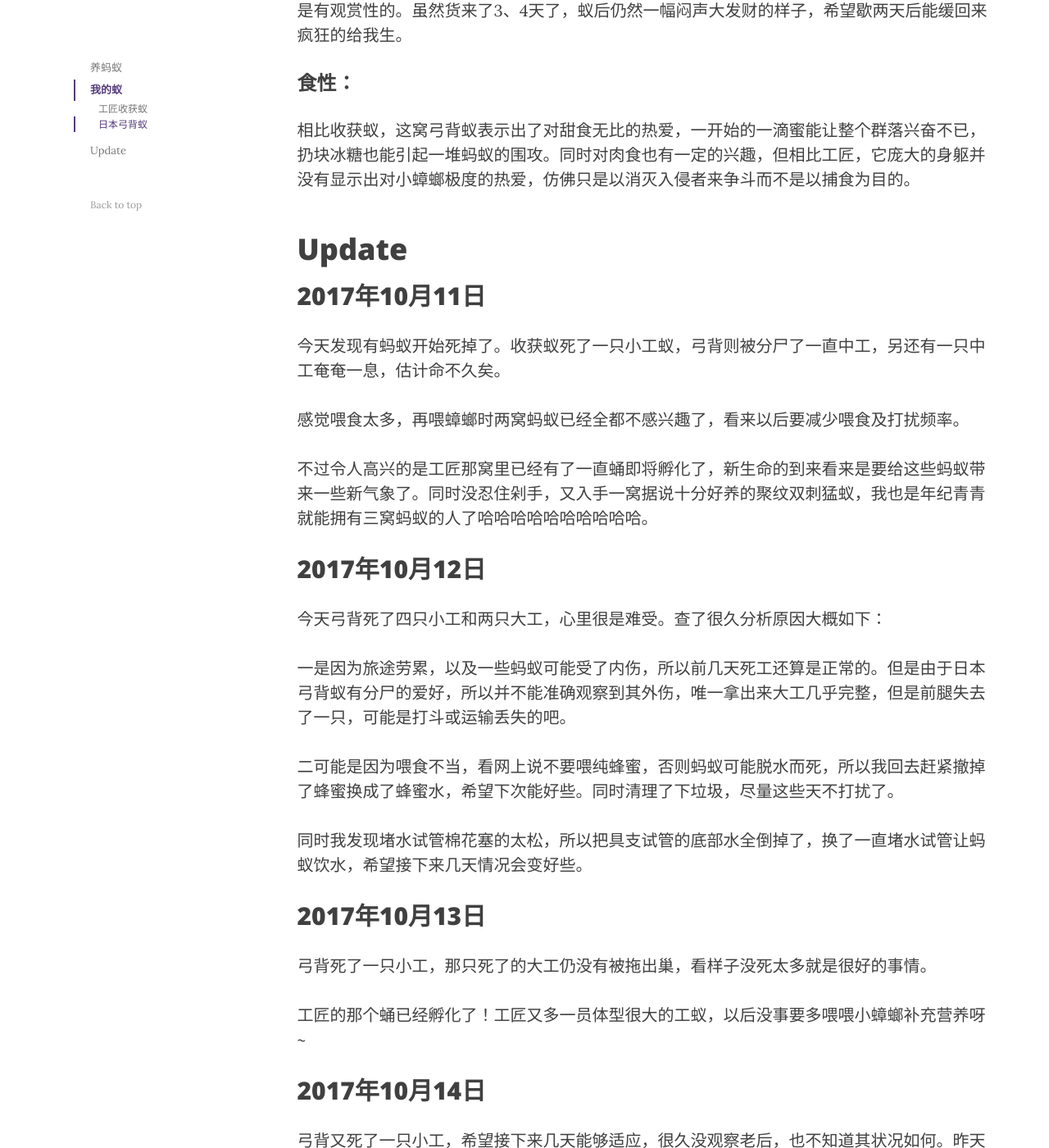
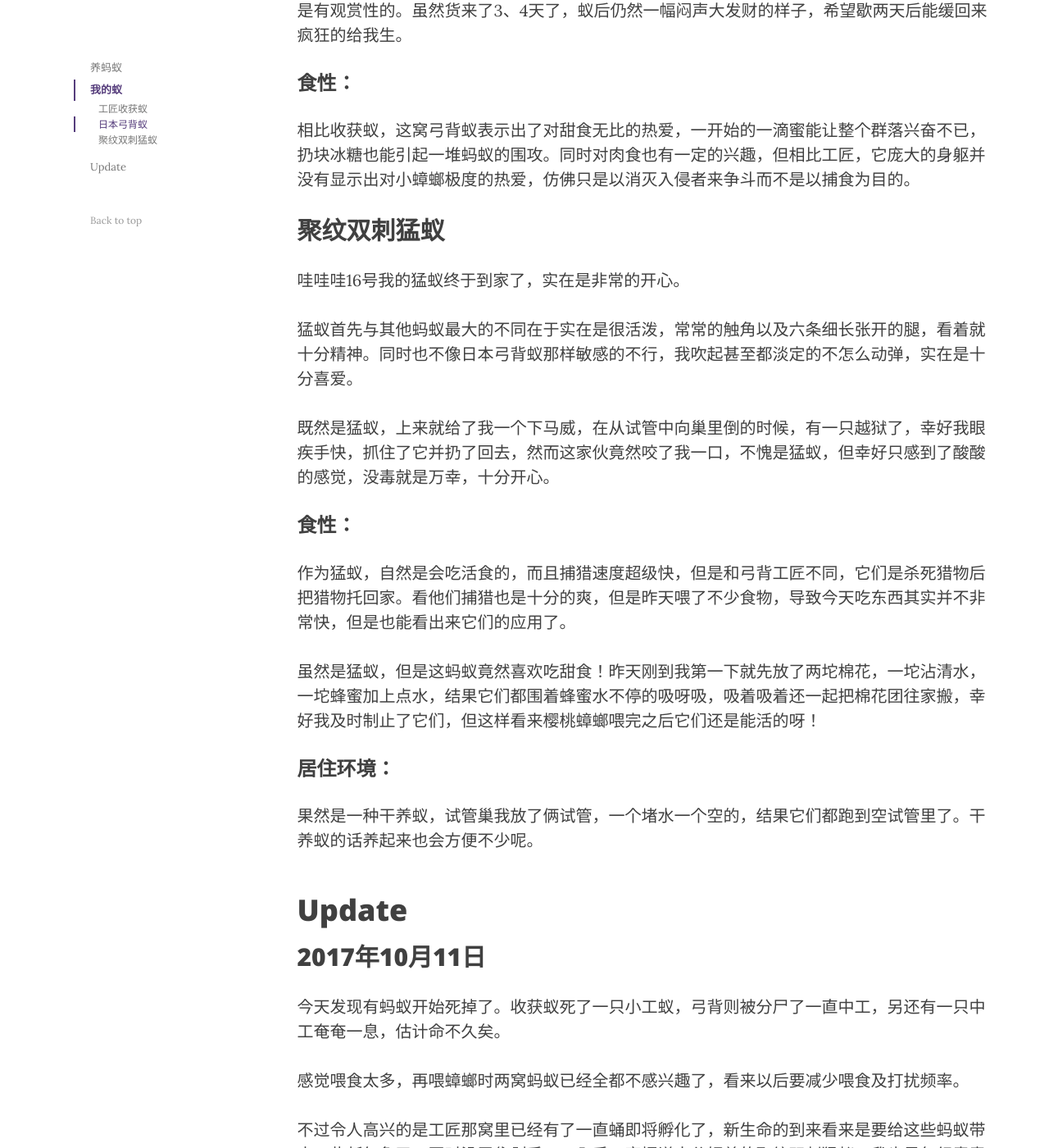
Before and after one commit to zhaobenx/zhaobenx.github.io, a Jekyll site: the page built from _posts/2017-10-10-love-ants.md, in a window 1280 px wide and 1400 px high, scrolled down 1868 px. Shown: the whole window at 82% size. Built offline with Jekyll 4.4.1, drawn with Linux system fonts in a browser that asks for light colours; nearby versions of some CDN libraries; comment, search, counter and statistics services are not loaded; some of the changed text lies outside the part shown.

Commit message:
Update 2017-10-10-love-ants.md

```diff
--- a/_posts/2017-10-10-love-ants.md
+++ b/_posts/2017-10-10-love-ants.md
@@ -44,7 +44,23 @@ published: true
 
 相比收获蚁，这窝弓背蚁表示出了对甜食无比的热爱，一开始的一滴蜜能让整个群落兴奋不已，扔块冰糖也能引起一堆蚂蚁的围攻。同时对肉食也有一定的兴趣，但相比工匠，它庞大的身躯并没有显示出对小蟑螂极度的热爱，仿佛只是以消灭入侵者来争斗而不是以捕食为目的。
 
+## 聚纹双刺猛蚁
 
+哇哇哇16号我的猛蚁终于到家了，实在是非常的开心。
+
+猛蚁首先与其他蚂蚁最大的不同在于实在是很活泼，常常的触角以及六条细长张开的腿，看着就十分精神。同时也不像日本弓背蚁那样敏感的不行，我吹起甚至都淡定的不怎么动弹，实在是十分喜爱。
+
+既然是猛蚁，上来就给了我一个下马威，在从试管中向巢里倒的时候，有一只越狱了，幸好我眼疾手快，抓住了它并扔了回去，然而这家伙竟然咬了我一口，不愧是猛蚁，但幸好只感到了酸酸的感觉，没毒就是万幸，十分开心。
+
+### 食性：
+
+作为猛蚁，自然是会吃活食的，而且捕猎速度超级快，但是和弓背工匠不同，它们是杀死猎物后把猎物托回家。看他们捕猎也是十分的爽，但是昨天喂了不少食物，导致今天吃东西其实并不非常快，但是也能看出来它们的应用了。
+
+虽然是猛蚁，但是这蚂蚁竟然喜欢吃甜食！昨天刚到我第一下就先放了两坨棉花，一坨沾清水，一坨蜂蜜加上点水，结果它们都围着蜂蜜水不停的吸呀吸，吸着吸着还一起把棉花团往家搬，幸好我及时制止了它们，但这样看来樱桃蟑螂喂完之后它们还是能活的呀！
+
+### 居住环境：
+
+果然是一种干养蚁，试管巢我放了俩试管，一个堵水一个空的，结果它们都跑到空试管里了。干养蚁的话养起来也会方便不少呢。
 
 # Update
 
@@ -83,3 +99,11 @@ published: true
 ## 2017年10月15日
 
 弓背继续死了一只小工，希望这个趋势能停下去，同时也好久没打扰蚁后了也不知道产卵了没，可以考虑周末看一眼。
+
+## 2017年10月17日
+
+昨天我的聚纹双刺到家啦！ 十分开心呢，搭配试管巢感觉可以慢慢壮大族群了，就看里面有几只能生的蚂蚁了。开心！
+
+今天我向三窝蚂蚁里扔了蟑螂，看他们捕猎速度。明显聚纹第一，几下就把活蹦乱跳的樱桃蟑螂搞定，随即拖回巢里；其次是日本，但是捕猎速度实在太慢，五六只蚂蚁花了十多分钟也没完全搞定；最慢是工匠，但毕竟体型限制，虽然我几乎已经摁死蟑螂的头了，它们还是很难捕猎，最后我基本上算是把蟑螂弄死它们才上。
+
+当然这三种蚂蚁都不是很饿，所以影响了捕猎的速度，所以我只能继续把那窝蟑螂养下去了……希望它们快快繁衍帮我解决这窝蟑螂，在寝室养总是心里没底呀！
```
